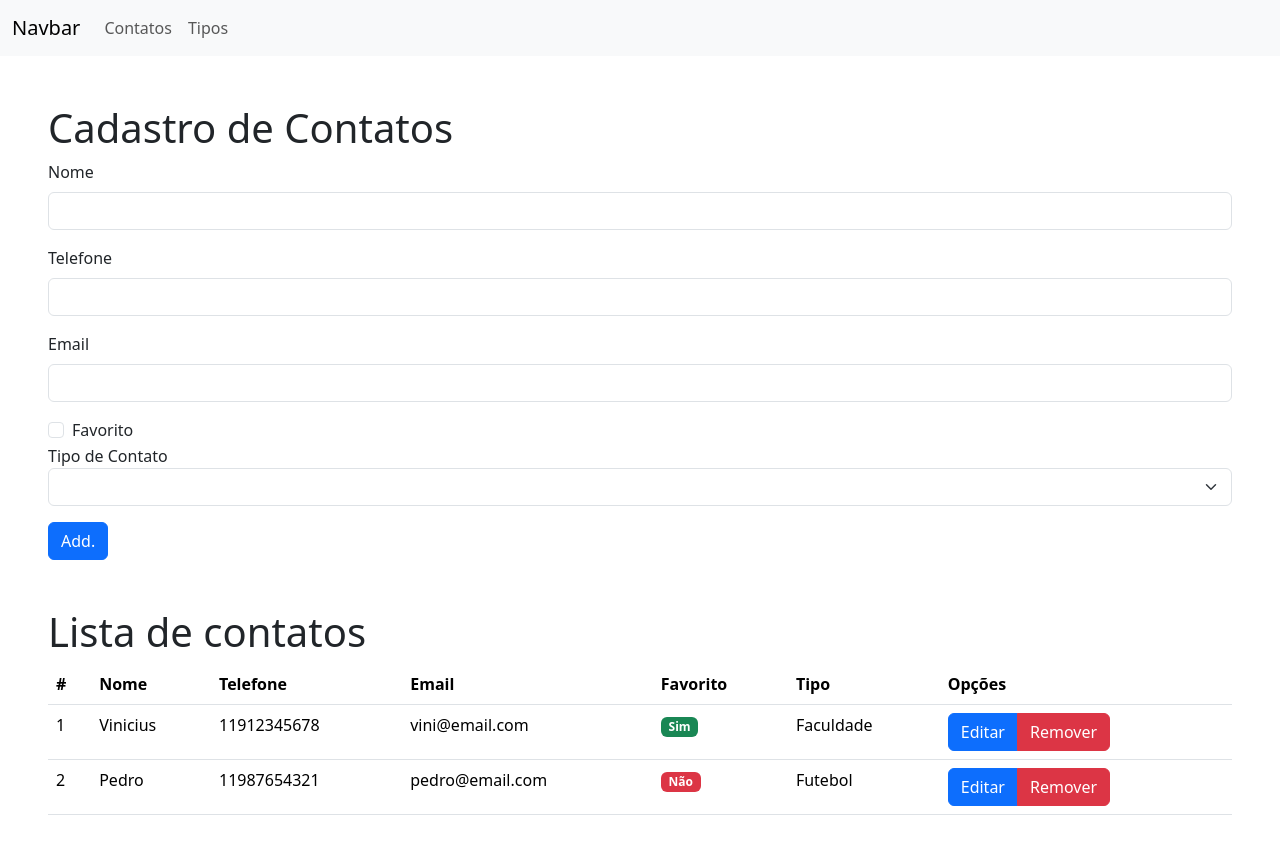
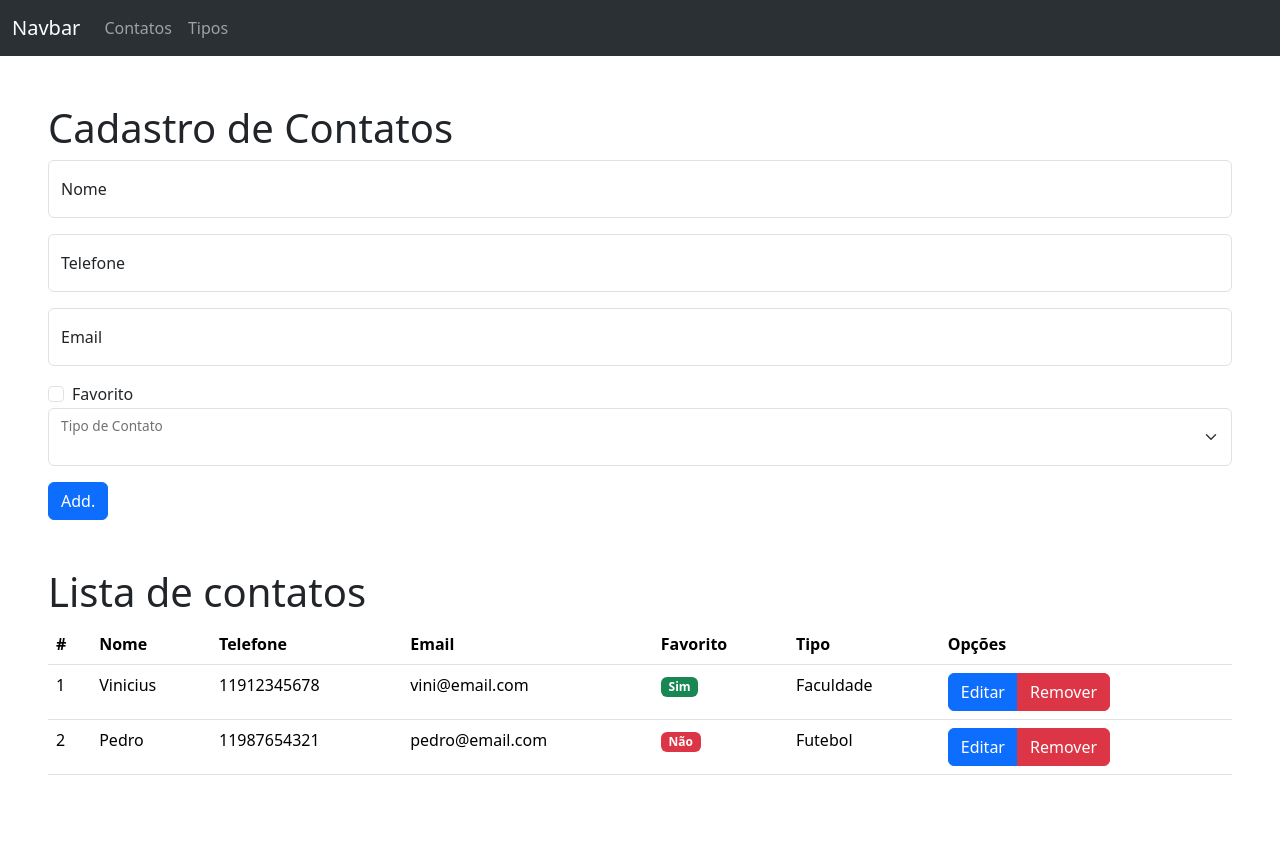
Before and after one commit to vinisvp/Avaliacao-Web-I-2024, an Angular app: page /contacts in a window 1280 px wide. Shown: the top 854 px of the page. Built offline with nearby package versions, Linux system fonts and the light colour scheme; data requests are answered from the project's data file.

Commit message:
Made some perfumary with the inputs and the Navbar

```diff
--- a/src/app/core/navbar/navbar.component.html
+++ b/src/app/core/navbar/navbar.component.html
@@ -1,4 +1,4 @@
-<nav class="navbar navbar-expand-lg bg-body-tertiary">
+<nav class="navbar sticky-top bg-dark navbar-expand-lg bg-body-tertiary" data-bs-theme="dark">
   <div class="container-fluid">
     <a class="navbar-brand" href="#">Navbar</a>
     <button class="navbar-toggler" type="button" data-bs-toggle="collapse" data-bs-target="#navbarNav" aria-controls="navbarNav" aria-expanded="false" aria-label="Toggle navigation">
--- a/src/app/features/contacts/contacts.component.html
+++ b/src/app/features/contacts/contacts.component.html
@@ -1,26 +1,29 @@
 <div class="countainer p-5">
   <h1>Cadastro de Contatos</h1>
   <form [formGroup]="contactsFormGroup">
-    <div class="mb-3">
-      <label for="name" class="form-label">Nome</label>
+    <div class="form-floating mb-3">
       <input type="text"
              class="form-control"
              id="name"
-             formControlName="name">
+             formControlName="name"
+             placeholder="a">
+      <label for="name" class="form-label">Nome</label>
     </div>
-    <div class="mb-3">
-      <label for="telephone" class="form-label">Telefone</label>
+    <div class="form-floating mb-3">
       <input type="tel"
              class="form-control"
              id="telephone"
-             formControlName="telephone">
+             formControlName="telephone"
+             placeholder="a">
+      <label for="telephone" class="form-label">Telefone</label>
     </div>
-    <div class="mb-3">
-      <label for="email" class="form-label">Email</label>
+    <div class="form-floating mb-3">
       <input type="email"
              class="form-control"
              id="email"
-             formControlName="email">
+             formControlName="email"
+             placeholder="a">
+      <label for="email" class="form-label">Email</label>
     </div>
     <div class="form-check">
       <input class="form-check-input"
@@ -31,14 +34,14 @@
         Favorito
       </label>
     </div>
-    <div class="mb-3">
-      <label for="type">Tipo de Contato</label>
+    <div class="form-floating mb-3">
       <select class="form-select"
               aria-label="Default select example"
               id="type"
               formControlName="typeId">
         <option *ngFor="let type of types" [ngValue]="type.id">{{type.name}}</option>
       </select>
+      <label for="type">Tipo de Contato</label>
     </div>
     <button type="submit" class="btn btn-primary" (click)="save()">
       <span *ngIf="isEditing">Edit.</span>
--- a/src/app/features/types/types.component.html
+++ b/src/app/features/types/types.component.html
@@ -1,12 +1,13 @@
 <div class="countainer p-5">
   <h1>Cadastro de tipo de contato</h1>
   <form [formGroup]="typesFormGroup">
-    <div class="mb-3">
-      <label for="name" class="form-label">Nome do tipo</label>
+    <div class="form-floating mb-3">
       <input type="text"
              class="form-control"
              id="name"
-             formControlName="name">
+             formControlName="name"
+             placeholder="a">
+      <label for="name" class="form-label">Nome do tipo</label>
     </div>
     <button type="submit" class="btn btn-primary" (click)="save()">
       <span *ngIf="isEditing">Edit.</span>
```
